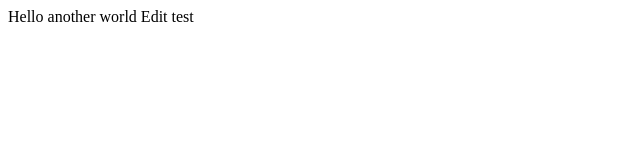
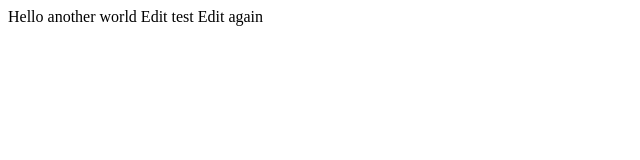
Before and after one commit to sarinna/helloworld-asp, a plain HTML site: page helloworld/index.html in a window 1280 px wide. Shown: the full height of the page, 0-640 px from the left. Drawn offline with Linux system fonts and the light colour scheme.

Commit message:
helloworld/index.html

```diff
--- a/helloworld/index.html
+++ b/helloworld/index.html
@@ -6,7 +6,7 @@
 </head>
 <body>
 
-    Hello another world Edit test
+    Hello another world Edit test Edit again
 
 </body>
 </html>
```
